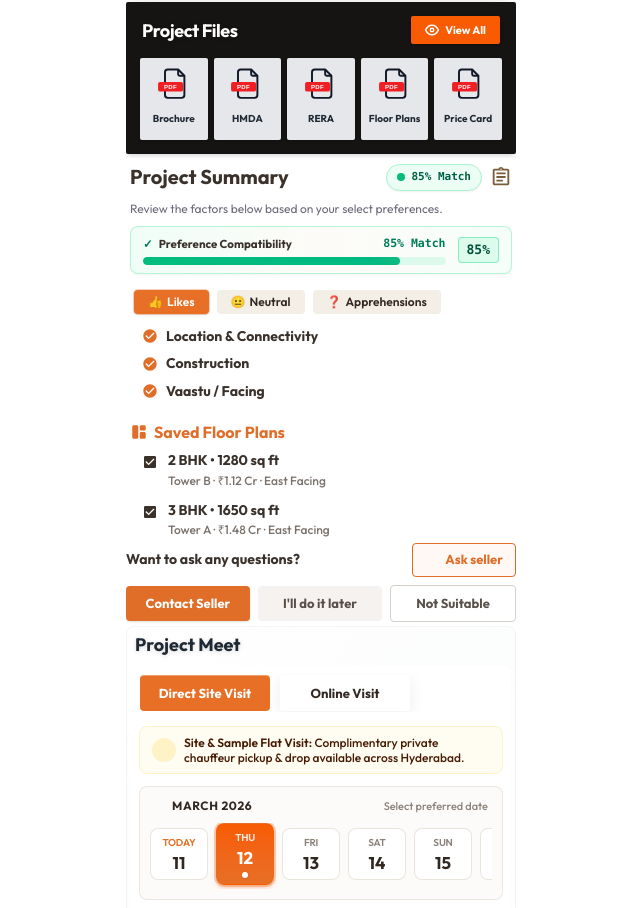
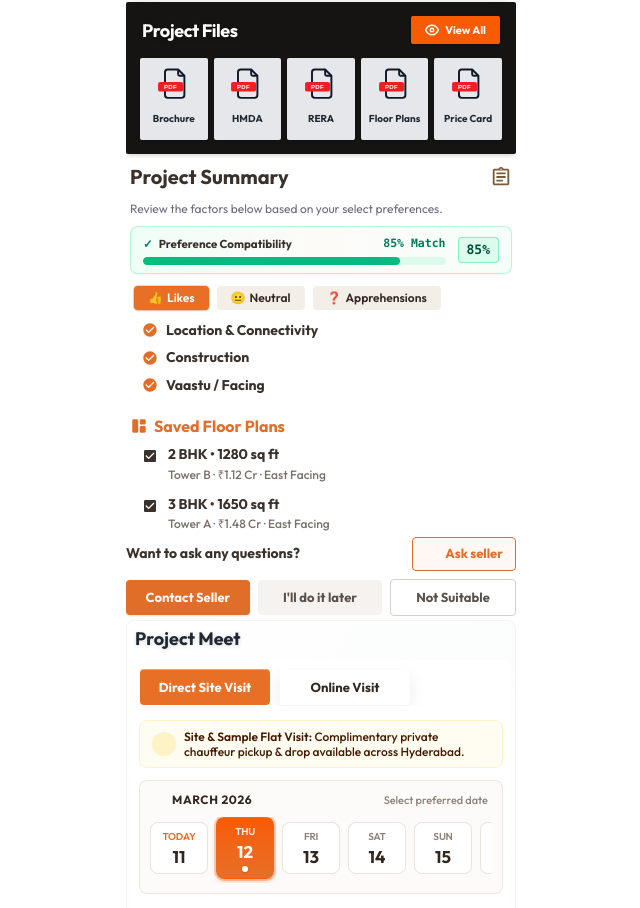
Before and after one commit to onemanwithoneserver/Figma-GP, a React (Vite) app: page / in a window 1280 px wide. Shown: the part 6160-7068 px from the top of the page, without its empty margins (319-959 px from the left). Built offline with nearby package versions, Linux system fonts and the light colour scheme; some icons are missing.

Commit message:
fix: remove 85% match badge from header in Project Summary

```diff
--- a/src/02_features/11_summary/ProjectSummary.tsx
+++ b/src/02_features/11_summary/ProjectSummary.tsx
@@ -66,14 +66,6 @@ const ProjectSummary: React.FC = () => {
       <div id="panel-summary" role="tabpanel" className="bg-white overflow-hidden min-h-[320px] transition-all duration-300 p-1">
         <div className="mb-2 flex items-center justify-between">
           <h2 className="text-[20px] font-extrabold text-[#3A312B]">Project Summary</h2>
-          <div className="flex items-center gap-2">
-            <div className="flex items-center gap-1.5 px-2.5 py-1 rounded-full bg-emerald-50 border border-emerald-200 shadow-xs">
-              <span className="relative flex h-2 w-2">
-                <span className="animate-ping absolute inline-flex h-full w-full rounded-full bg-emerald-400 opacity-75" />
-                <span className="relative inline-flex rounded-full h-2 w-2 bg-emerald-500" />
-              </span>
-              <span className="text-[11px] font-extrabold text-emerald-800 font-mono">85% Match</span>
-            </div>
           <span className="text-[20px]">
             <svg
               className="w-[22px] h-[22px] text-[#7A5C3A]"
@@ -87,7 +79,6 @@ const ProjectSummary: React.FC = () => {
               />
             </svg>
           </span>
-          </div>
         </div>
 
         <div className="mb-2">
@@ -119,7 +110,7 @@ const ProjectSummary: React.FC = () => {
 
         <div className="flex justify-start sm:justify-center">
           <div className="relative w-full max-w-xl">
-            <div className="flex overflow-x-auto scrollbar-hide gap-2 px-1 pt-2 pb-1.5 bg-white" role="tablist" aria-label="Project Summary section navigation">
+            <div className="flex overflow-x-auto scrollbar-hide gap-2 px-1 pt-1 pb-1 bg-white" role="tablist" aria-label="Project Summary section navigation">
               {TABS.map((tab) => {
                 const isActive = activeTab === tab.key;
                 return (
```
Also changed, not shown: 5 other files (tests, documents, lock files or other folders). Lines whose indentation alone changed are shown as unchanged.
